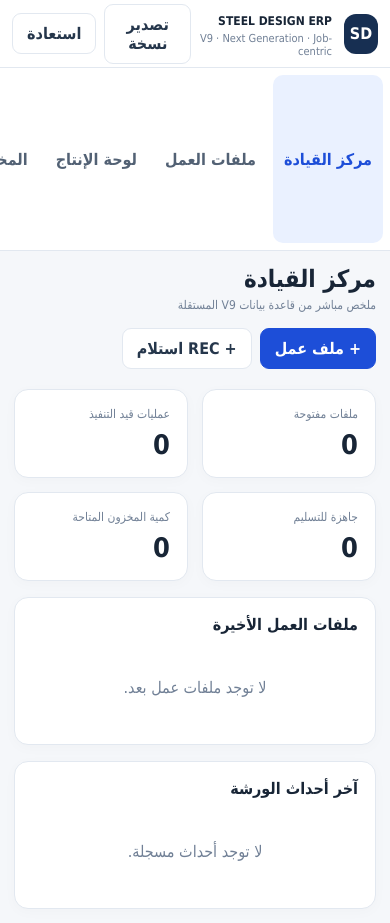
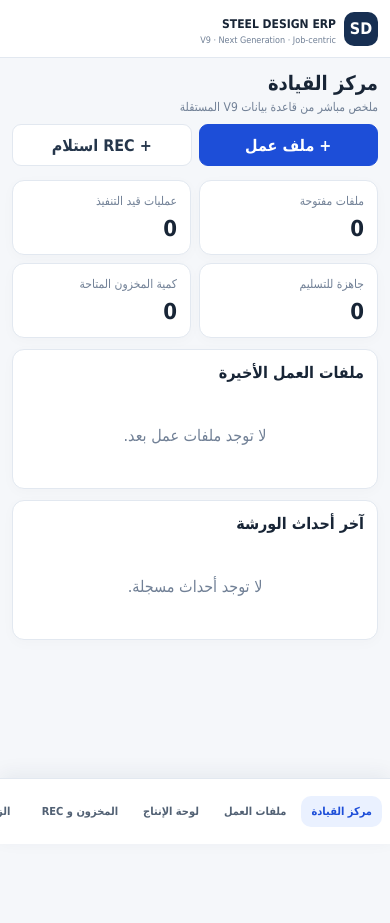
Before and after one commit to salimsmati55-cmyk/STEEL-DESIGN-ERP-ANDROID, a website with bundled scripts: page v9/www/index.html in a window 390 px wide. Built offline with nearby package versions, Linux system fonts and the light colour scheme.

Commit message:
Make V9 web preview installable and portrait-first

```diff
--- a/v9/www/index.html
+++ b/v9/www/index.html
@@ -2,7 +2,7 @@
 <html lang="ar" dir="rtl">
 <head>
 <meta charset="utf-8"><meta name="viewport" content="width=device-width,initial-scale=1,viewport-fit=cover">
-<meta name="theme-color" content="#f7f9fc"><title>STEEL DESIGN ERP · V9 Next Generation</title>
+<meta name="theme-color" content="#f7f9fc"><meta name="mobile-web-app-capable" content="yes"><meta name="apple-mobile-web-app-capable" content="yes"><link rel="manifest" href="./manifest.webmanifest"><title>STEEL DESIGN ERP · V9 Next Generation</title>
 <style>
 :root{font-family:Tahoma,"Segoe UI",Arial,sans-serif;color:#182536;background:#f5f7fa;font-synthesis:none;--ink:#182536;--muted:#718096;--line:#e2e8f0;--paper:#fff;--blue:#1d4ed8;--blue2:#eaf1ff;--green:#15803d;--amber:#b45309;--red:#b91c1c}
 *{box-sizing:border-box}body{margin:0;background:#f5f7fa}button,input,select,textarea{font:inherit}button{cursor:pointer}
@@ -22,7 +22,8 @@ main{padding:24px;max-width:1600px;width:100%;margin:auto}.pagehead{display:flex
 @media(max-width:900px){.shell{grid-template-columns:1fr}aside{flex-direction:row;overflow:auto;border-left:0;border-bottom:1px solid var(--line);padding:7px}.nav{white-space:nowrap;padding:9px 11px}main{padding:14px}.stats{grid-template-columns:repeat(2,minmax(0,1fr))}.board{grid-template-columns:repeat(4,240px)}header{padding:0 12px}}
 @media(max-width:520px){.formgrid{grid-template-columns:1fr}.field.full{grid-column:auto}.pagehead{align-items:flex-start;flex-direction:column}.top-actions .status{display:none}.brand b{font-size:12px}}
 @media print{header,aside,.no-print{display:none!important}.shell{display:block}main{padding:0}.dialog{max-height:none}}
-</style></head>
+</style>
+<link rel="stylesheet" href="./mobile.css"></head>
 <body>
 <header><div class="brand"><div class="logo">SD</div><div><b>STEEL DESIGN ERP</b><small>V9 · Next Generation · Job-centric</small></div></div><div class="top-actions"><span class="status" id="dbStatus">قاعدة البيانات المحلية</span><button class="btn" id="backupBtn">تصدير نسخة</button><label class="btn">استعادة<input id="restoreInput" type="file" accept="application/json" hidden></label></div></header>
 <div class="shell"><aside>
```
